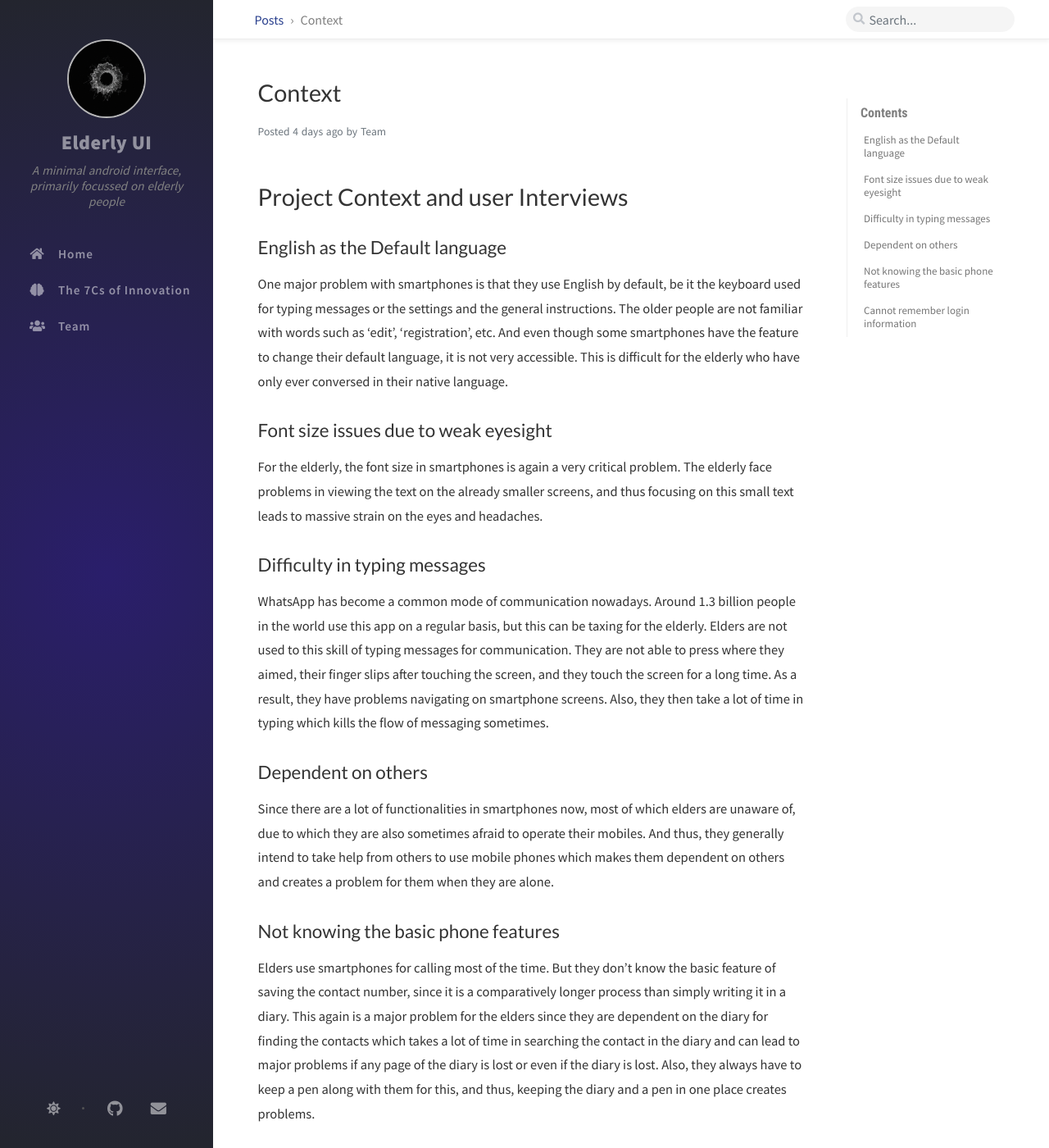
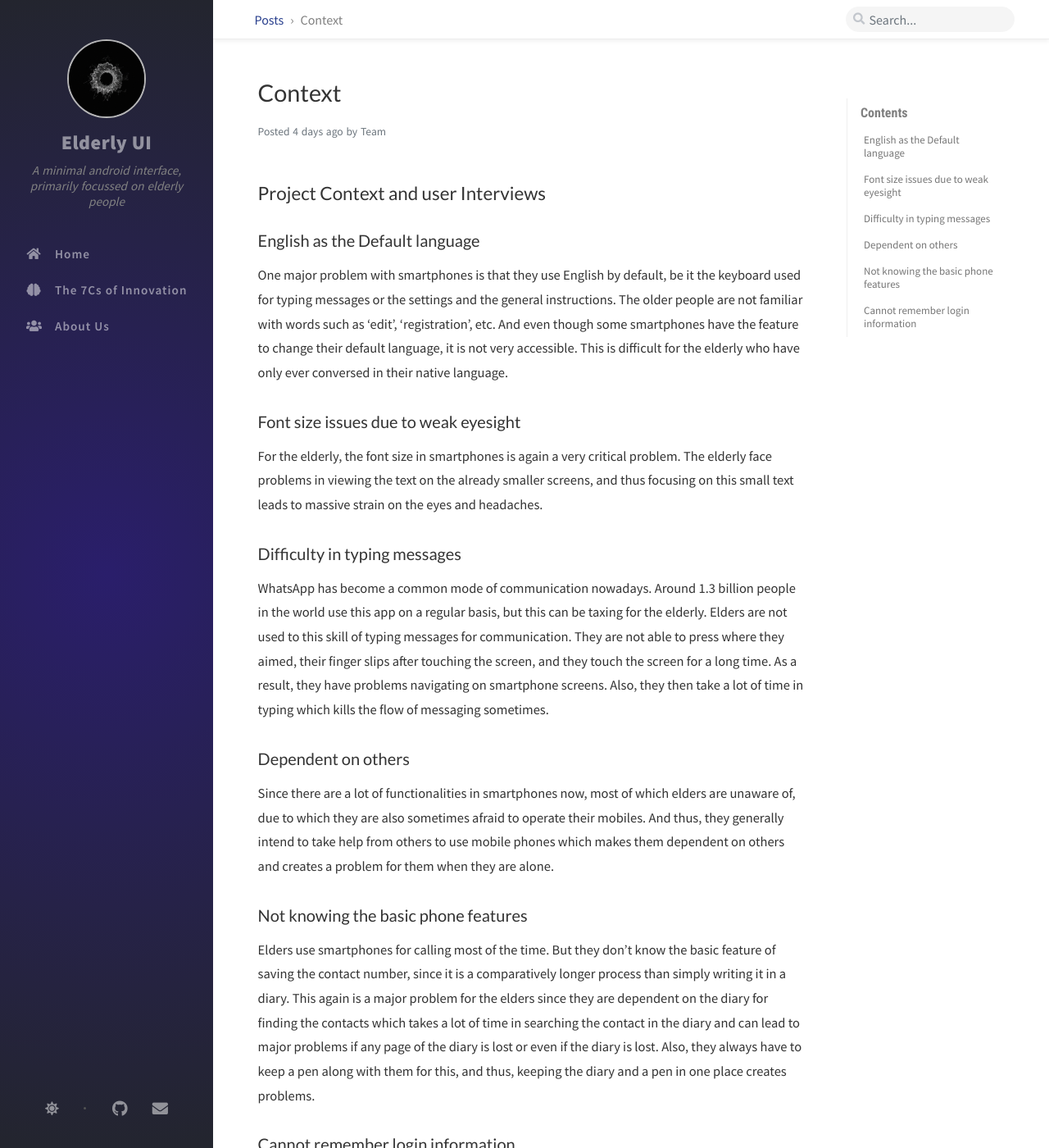
Before and after one commit to 3y3p4tch/elderlyUI, a Jekyll site: the page built from _posts/2020-10-23-context.md, in a window 1280 px wide and 1400 px high. Shown: the whole window at 82% size. Built offline with Jekyll 4.4.1, drawn with Linux system fonts in a browser that asks for light colours; nearby versions of some CDN libraries; comment, search, counter and statistics services are not loaded.

Commit message:
minor changes

```diff
--- a/_data/tabs.yml
+++ b/_data/tabs.yml
@@ -26,7 +26,7 @@
 
 
 -
-  name: "Team"
+  name: "About Us"
   icon: "fas fa-users"
   path: ''
   url: team
--- a/_includes/sidebar.html
+++ b/_includes/sidebar.html
@@ -27,7 +27,7 @@
     </div>
   </div>
 
-  <ul class="nav flex-column flex-nowrap">
+  <ul class="nav">
   {%- assign page_urls = page.url | split: "/" -%}
 
   {% for item in site.data.tabs %}
@@ -40,18 +40,19 @@
       {% endif %}
     {% endif %}
     {%- if item.subitems -%}
-    <li>
+    <li class="w-100">
       <a href="#{{ item.name | url_encode }}" class="nav-link d-flex justify-content-start align-items-center w-100" role="button" data-toggle="collapse" aria-haspopup="true" aria-expanded="false">
         <i class="fa-fw {{ item.icon }} ml-2 mr-2 ml-xl-3 mr-xl-3"></i>
         <span>{{ item.name }}</span>
       </a>
-      <div class="collapse flex-column w-100" id="{{ item.name | url_encode }}">
+      <div class="collapse flex-column w-100  pl-2 pl-xl-3" id="{{ item.name | url_encode }}">
         {%- for subitem in item.subitems -%}
         <div class="nav-item
         {% if subitem.url == page.url
           or subitem.name == page.tab_active
           or subitem.name == "Home" and page.layout == "home" %}active{% endif %}">
-          <a class="nav-link w-100 ml-2 ml-xl-3" href="{{ subitem.url | relative_url }}">
+          <a class="nav-link" href="{{ subitem.url | relative_url }}">
+            <i class="fa-fw far fa-dot-circle ml-2 mr-2 ml-xl-3 mr-xl-3"></i>
             <span>{{ subitem.name }}</span>
           </a>
         </div>
@@ -60,7 +61,7 @@
     </li>
     <!-- .nav-item -->
     {%- else -%}
-    <li class="nav-item
+    <li class="nav-item w-100
       {% if item.url == page_urls.last
         or item.name == page.tab_active
         or item.name == "Home" and page.layout == "home" %}active{% endif %}">
--- a/_posts/2020-10-23-context.md
+++ b/_posts/2020-10-23-context.md
@@ -3,28 +3,28 @@
 author: Team
 math: true
 ---
-# Project Context and user Interviews
+## Project Context and user Interviews
 
-## English as the Default language
+### English as the Default language
 
  One major problem with smartphones is that they use English by default, be it the keyboard used for typing messages or the settings and the general instructions. The older people are not familiar with words such as ‘edit’, ‘registration’, etc. And even though some smartphones have the feature to change their default language, it is not very accessible. This is difficult for the elderly who have only ever conversed in their native language.
 
-## Font size issues due to weak eyesight
+### Font size issues due to weak eyesight
 
 For the elderly, the font size in smartphones is again a very critical problem. The elderly face problems in viewing the text on the already smaller screens, and thus focusing on this small text leads to massive strain on the eyes and headaches.
 
-## Difficulty in typing messages
+### Difficulty in typing messages
 
 WhatsApp has become a common mode of communication nowadays. Around 1.3 billion people in the world use this app on a regular basis, but this can be taxing for the elderly. Elders are not used to this skill of typing messages for communication. They are not able to press where they aimed, their finger slips after touching the screen, and they touch the screen for a long time. As a result, they have problems navigating on smartphone screens. Also, they then take a lot of time in typing which kills the flow of messaging sometimes.
 
-## Dependent on others
+### Dependent on others
 
 Since there are a lot of functionalities in smartphones now, most of which elders are unaware of, due to which they are also sometimes afraid to operate their mobiles. And thus, they generally intend to take help from others to use mobile phones which makes them dependent on others and creates a problem for them when they are alone.
 
-## Not knowing the basic phone features
+### Not knowing the basic phone features
 
  Elders use smartphones for calling most of the time. But they don’t know the basic feature of saving the contact number, since it is a comparatively longer process than simply writing it in a diary. This again is a major problem for the elders since they are dependent on the diary for finding the contacts which takes a lot of time in searching the contact in the diary and can lead to major problems if any page of the diary is lost or even if the diary is lost. Also, they always have to keep a pen along with them for this, and thus, keeping the diary and a pen in one place creates problems.
 
-## Cannot remember login information
+### Cannot remember login information
 
 The elderly are not able to remember the login information and the account they use for each service, for example, account ID, Google account, or even the password. This causes problems when logging in
--- a/assets/css/_addon/main.scss
+++ b/assets/css/_addon/main.scss
@@ -129,7 +129,7 @@
     }
   }
   ul {
-    height: $tab-height * $tab-count;
+    // height: $tab-height * $tab-count;
     display: -webkit-box;
     display: -ms-flexbox;
 
--- a/assets/css/_addon/module.scss
+++ b/assets/css/_addon/module.scss
@@ -64,7 +64,6 @@
   color: $color;
   transition: color 0.35s ease-in-out;
   user-select: none;
-  margin: 0 0.25rem;
 }
 
 @mixin icon-round($diameter) {
```
Also changed, not shown: _posts/2020-10-22-cause.md (+2 -2 lines).
